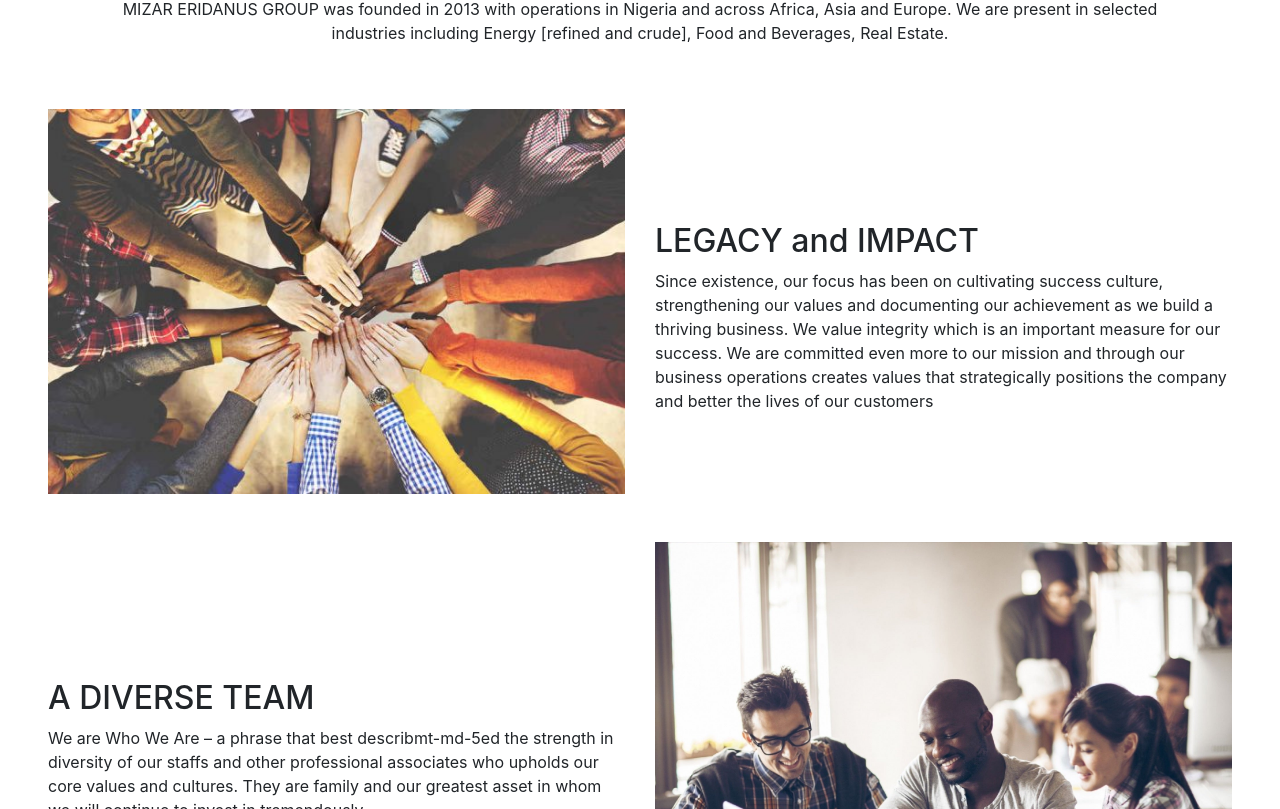
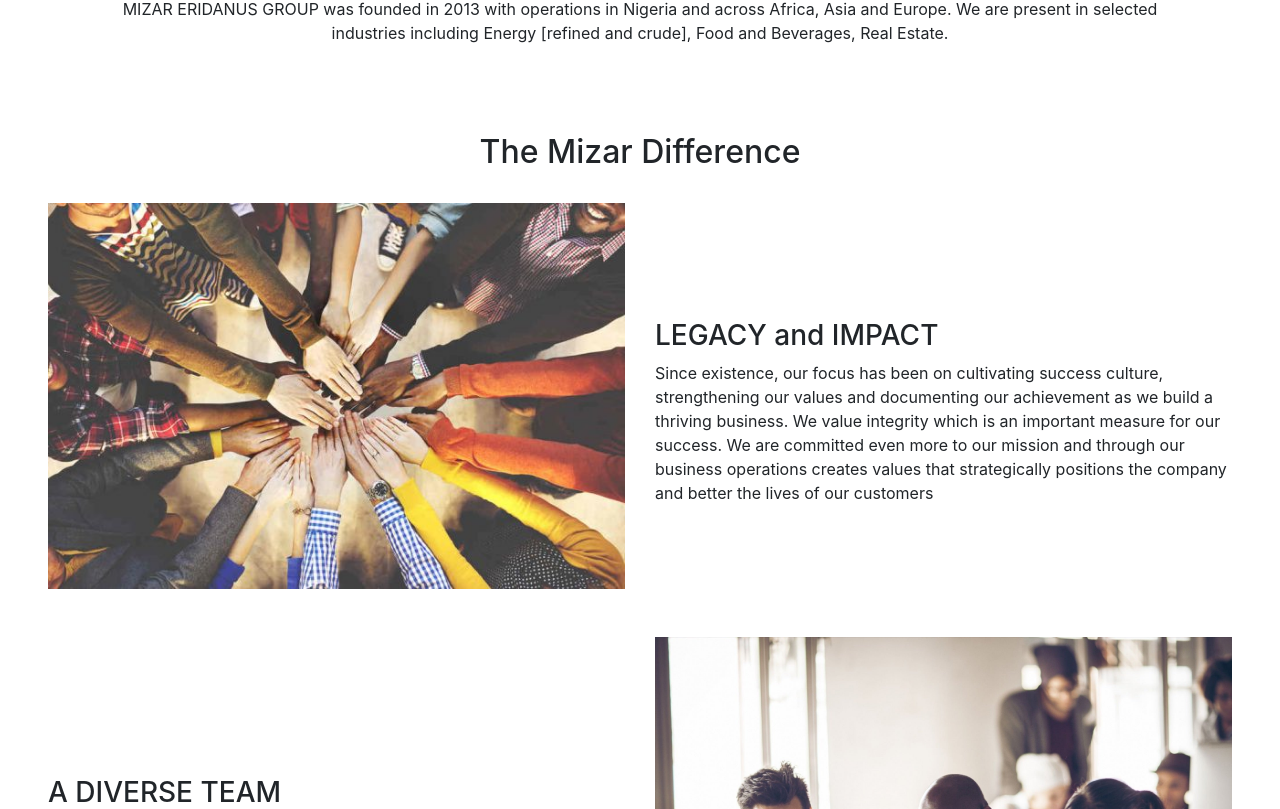
Before and after one commit to ereyomi/mizar-app, an Angular app: page /home in a window 1280 px wide. Shown: the part 551-1360 px from the top of the page. Built offline with nearby package versions, Linux system fonts and the light colour scheme.

Commit message:
feat: footer c

```diff
--- a/src/app/pages/home/home.component.html
+++ b/src/app/pages/home/home.component.html
@@ -14,6 +14,13 @@
     </div>
 </div>
 <div class="row">
+    <div class="col-12 p-4 py-md-4">
+        <p class="h2 text-black text-center">
+            The Mizar Difference
+        </p>
+    </div>
+</div>
+<div class="row">
     <div class="col-12 px-md-5 pb-5 pb-md-5">
         <!--  -->
         <div class="row">
@@ -21,7 +28,7 @@
                 <img src="assets/assets-mizar/team.jpg" class="img-fluid" alt="">
             </div>
             <div class="col-12 col-md-6 d-flex flex-column justify-content-center align-items-start mt-5">
-                <h2>LEGACY and IMPACT</h2>
+                <p class="h3">LEGACY and IMPACT</p>
                 <p>
                     Since existence, our focus has been on cultivating success culture, strengthening our values and documenting our
                     achievement as we build a thriving business. We value integrity which is an important measure for our success. We are
@@ -36,7 +43,7 @@
                 <img src="assets/assets-mizar/teamm.jpeg" class="img-fluid" alt="">
             </div>
             <div class="col-12 col-md-6 d-flex flex-column justify-content-center align-items-start mt-5">
-                <h2>A DIVERSE TEAM</h2>
+                <p class="h3">A DIVERSE TEAM</p>
                 <p>
                     We are Who We Are – a phrase that best describmt-md-5ed the strength in diversity of our staffs and other professional
                     associates who upholds our core values and cultures. They are family and our greatest asset in whom we will continue to
```
